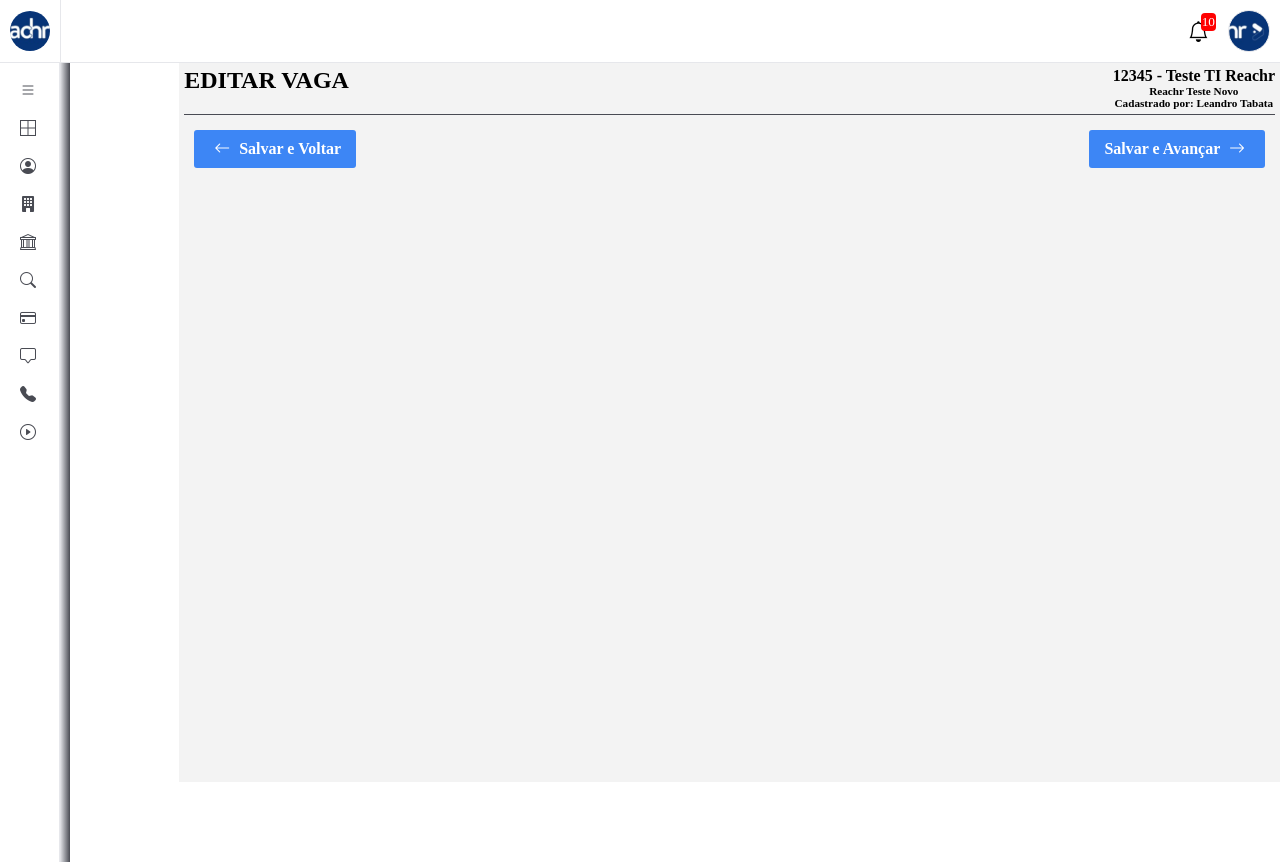
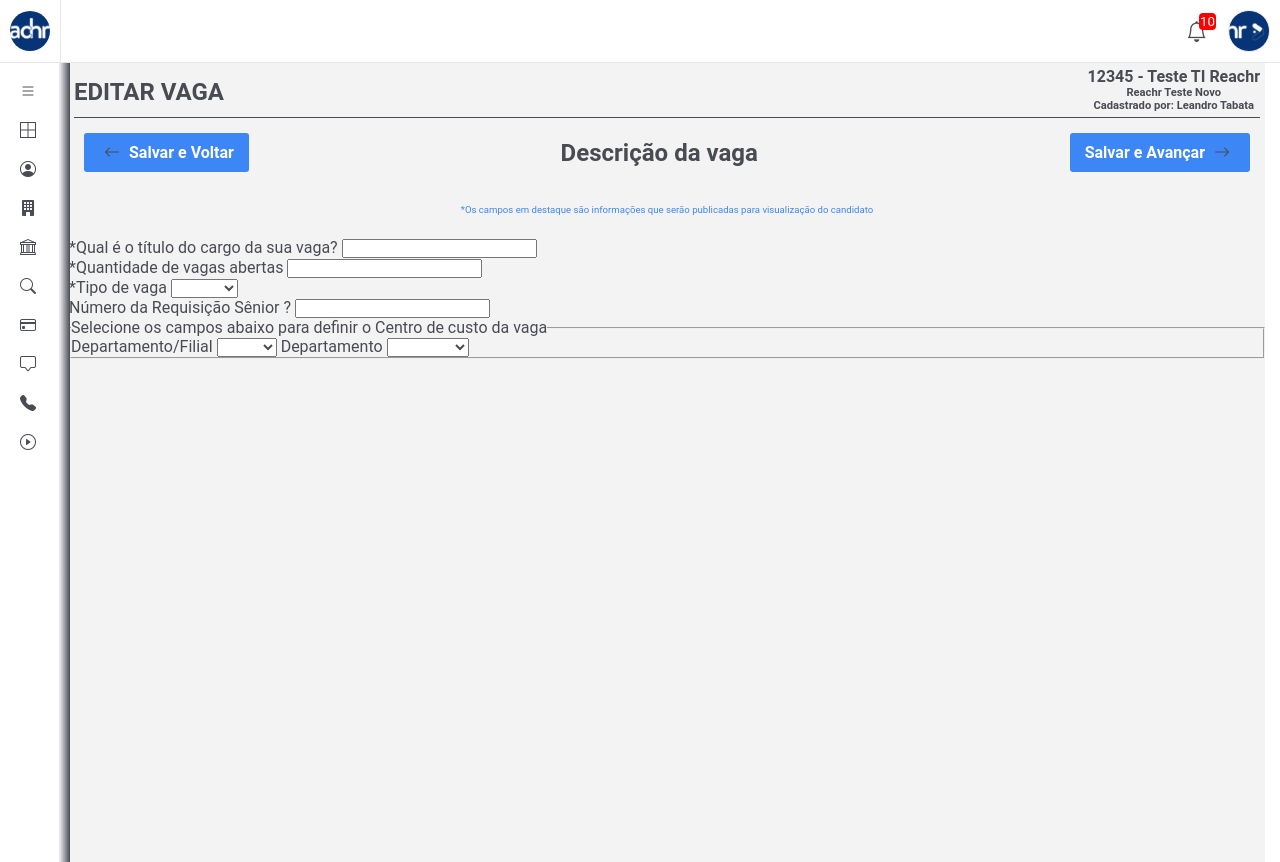
Before and after one commit to paulogabrielpereira/curso-html, a plain HTML site: page testes-reachr/header/index.html in a window 1280 px wide. Before the commit the page ends 800 px from the top, so only its background shows below. Drawn offline with nearby package versions, Linux system fonts and the light colour scheme.

Commit message:
criando form das vagas

```diff
--- a/testes-reachr/header/index.html
+++ b/testes-reachr/header/index.html
@@ -6,6 +6,7 @@
     <title>Cabeçalho</title>
     <link href="https://cdn.jsdelivr.net/npm/bootstrap-icons@latest/font/bootstrap-icons.css" rel="stylesheet">
     <link rel="stylesheet" href="style.css">
+    <link rel="stylesheet" href="media-query.css">
 </head>
 <body>
     <header>
@@ -22,6 +23,7 @@
             </div>
         </div>
     </header>
+    <main id="container">
         <nav id="menu">
             <ul>
                 <li class="list-item">
@@ -142,7 +144,7 @@
             </div>
             <div class="open"></div>
         </nav>
-    <main id="container">
+        <section>
             <hgroup class="page-description">
                 <h1>EDITAR VAGA</h1>
                 <div class="subtitles">
@@ -152,8 +154,69 @@
             </hgroup>
             <div class="buttons">
                 <a href="#" id="btn-back"><i class="bi bi-arrow-left"></i> Salvar e Voltar</a>
+                <h1 id="mq-title">Descrição da vaga</h1>
                 <a href="#" id="btn-next">Salvar e Avançar <i class="bi bi-arrow-right"></i></a>
             </div>
+            <h1 id="default-title">Descrição da vaga</h1>
+            <p id="form-details">
+                *Os campos em destaque são informações que serão publicadas para visualização do candidato
+            </p>
+            <form action="test.php" method="post" autocomplete="on">
+                <div class="talents-bank">
+                    <p>
+
+                    </p>
+                    <div id="on-off-form">
+
+                    </div>
+                </div>
+
+                <div class="form-data">
+                    <label for="ititulo">*Qual é o título do cargo da sua vaga?</label>
+                    <input type="text" name="titulo" id="ititulo" autocomplete="name" required>
+                </div>
+
+                <div class="form-data">
+                    <label for="iquant">*Quantidade de vagas abertas</label>
+                    <input type="number" name="quant" id="iquant" min="0" required>
+                </div>
+
+                <div class="form-data">
+                    <label for="itipo">*Tipo de vaga</label>
+                    <select name="tipo" id="itipo">
+                        <option></option>
+                        <option>Interna</option>
+                        <option>Externa</option>
+                    </select>
+                </div>
+
+                <div class="form-data">
+                    <label for="inumreq">Número da Requisição Sênior <span id="help">?</span></label>
+                    <input type="text" name="numreq" id="inumreq">
+                </div>
+
+                <fieldset>
+                    <legend>Selecione os campos abaixo para definir o Centro de custo da vaga</legend>
+
+                    <label for="iempresa">Departamento/Filial</label>
+                    <select name="empresa" id="iempresa">
+                        <option></option>
+                        <option>Matriz</option>
+                        <option>Filial</option>
+                    </select>
+
+                    <label for="idept">Departamento</label>
+                    <select name="dept" id="idept">
+                        <option></option>
+                        <option>Marketing</option>
+                        <option>RH</option>
+                        <option>Gestão</option>
+                    </select>
+
+
+                </fieldset>
+            </form>
+        </section>
     </main>
     <script src="script.js"></script>
 </body>
--- /dev/null
+++ b/testes-reachr/header/media-query.css
@@ -0,0 +1,14 @@
+@media screen and (min-width: 768px) {
+    #container #mq-title {
+        display: flex;
+        align-items: center;
+    }
+
+    #container #form-details {
+        margin: 20px 0;
+    }
+
+    #container #default-title {
+        display: none;
+    }
+}
--- a/testes-reachr/header/script.js
+++ b/testes-reachr/header/script.js
@@ -7,5 +7,4 @@ window.onload = function() {
     menuOpen[0].addEventListener('click', function() {
         menuOptions[0].classList.toggle('exp');
     });
-    console.log(document.body)
-;};
+};
--- a/testes-reachr/header/style.css
+++ b/testes-reachr/header/style.css
@@ -1,5 +1,6 @@
 :root {
     --cor-fonte-padrao: #494b53;
+    --cor-fonte-escura: #2a2730;
     --cor-background-menu: #e6e7eb;
     --cor-tela-principal: #f3f3f3;
     --cor-padrao: #3d86f5;
@@ -8,10 +9,17 @@
 * {
     padding: 0;
     margin: 0;
+    font-family: Roboto, Oxygen, Ubuntu, Cantarell, 'Open Sans', 'Helvetica Neue', sans-serif;
+    color: var(--cor-fonte-padrao);
 }
 
 body, html {
     height: 100vh;
+    width: calc(100vw - 15px);
+}
+
+::-webkit-scrollbar-thumb {
+   background-color: red;
 }
 
 #top {
@@ -148,13 +156,12 @@ body, html {
     cursor: pointer;
 }
 
-#container {
+#container section {
     float: right;
     background-color: var(--cor-tela-principal);
-    display: block;
-    height: 90%;
-    width: 86%;
     transform: translateY(62px);
+    width: calc(100% - 69px);
+    height: 100vh;
 }
 
 #container h1 {
@@ -165,6 +172,7 @@ body, html {
 #container .page-description {
     display: flex;
     justify-content: space-between;
+    align-items: center;
     text-align: center;
     margin: 5px;
     border-bottom: 1px solid var(--cor-fonte-padrao);
@@ -195,6 +203,24 @@ body, html {
     border-radius: 3px;
 }
 
+#container #mq-title {
+    display: none;
+}
+
+#container #default-title {
+    font-size: 1.9em;
+    margin: 0.7em;
+    letter-spacing: 0.02em;
+}
+
+#container #form-details {
+    font-size: 0.6em;
+    line-height: 1.7em;
+    color: var(--cor-padrao);
+    text-align: center;
+    padding: 0 15px;
+}
+
 .buttons a .bi {
     margin: 0 5px;
 }
```
Lines whose indentation alone changed are shown as unchanged.
